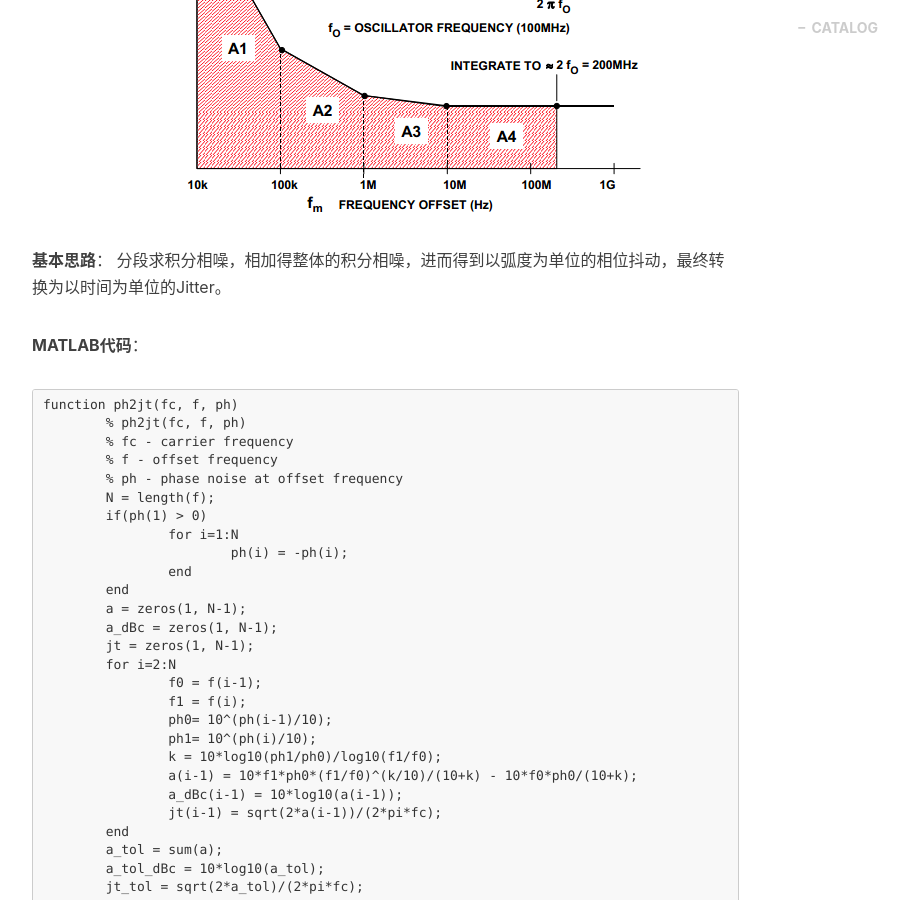
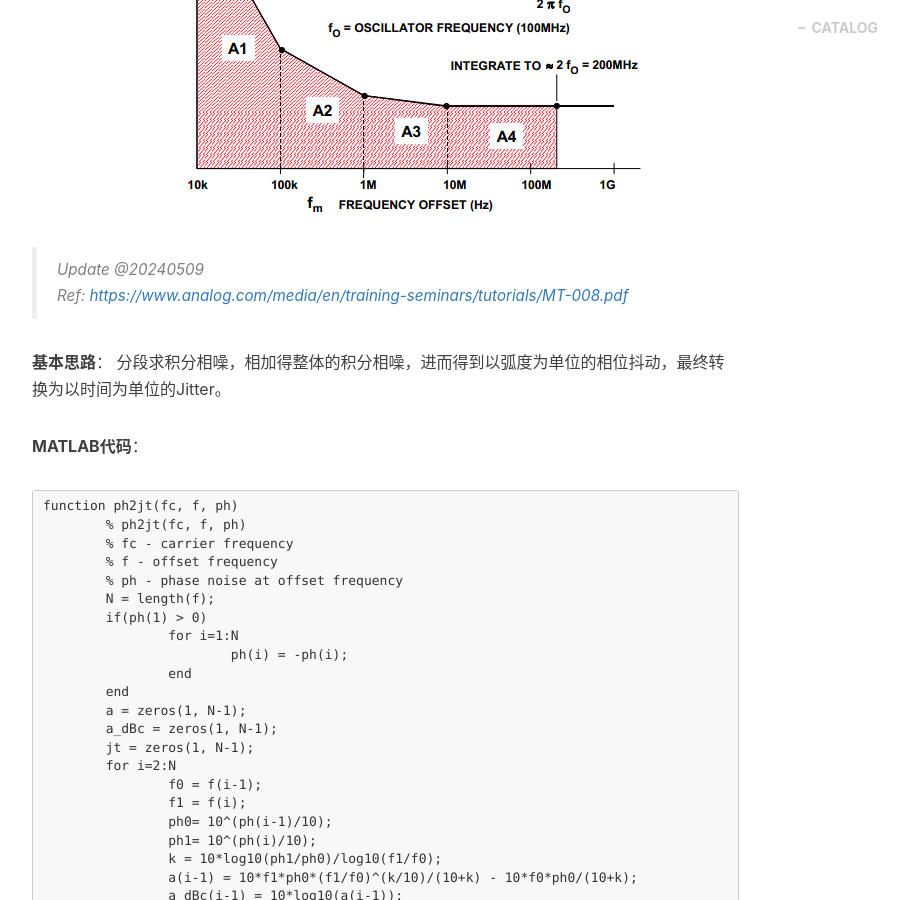
Before and after one commit to mazhaoxin/mazhaoxin.github.io, a Jekyll site: the page built from _posts/2015-08-09-Calculate_IPN_Jitter_Based_On_Phase_Noise.md, in a window 1280 px wide and 900 px high, scrolled down 766 px. Shown: the whole window, without its empty margins (233-1142 px from the left). Built offline with Jekyll 4.4.1, drawn with Linux system fonts in a browser that asks for light colours; nearby versions of some CDN libraries; comment, search, counter and statistics services are not loaded.

Commit message:
Update 2015-08-09-Calculate_IPN_Jitter_Based_On_Phase_Noise.md

```diff
--- a/_posts/2015-08-09-Calculate_IPN_Jitter_Based_On_Phase_Noise.md
+++ b/_posts/2015-08-09-Calculate_IPN_Jitter_Based_On_Phase_Noise.md
@@ -12,6 +12,9 @@ typora-root-url:	..
 
 先放一张忘了从哪扒下来的图：
 ![](/img/in-post/2015-08-09-Calculate_IPN_Jitter_Based_On_Phase_Noise.assets/pn.png)
+> Update @20240509
+>
+> Ref: [https://www.analog.com/media/en/training-seminars/tutorials/MT-008.pdf](https://www.analog.com/media/en/training-seminars/tutorials/MT-008.pdf)
 
 **基本思路**：
 分段求积分相噪，相加得整体的积分相噪，进而得到以弧度为单位的相位抖动，最终转换为以时间为单位的Jitter。
```
